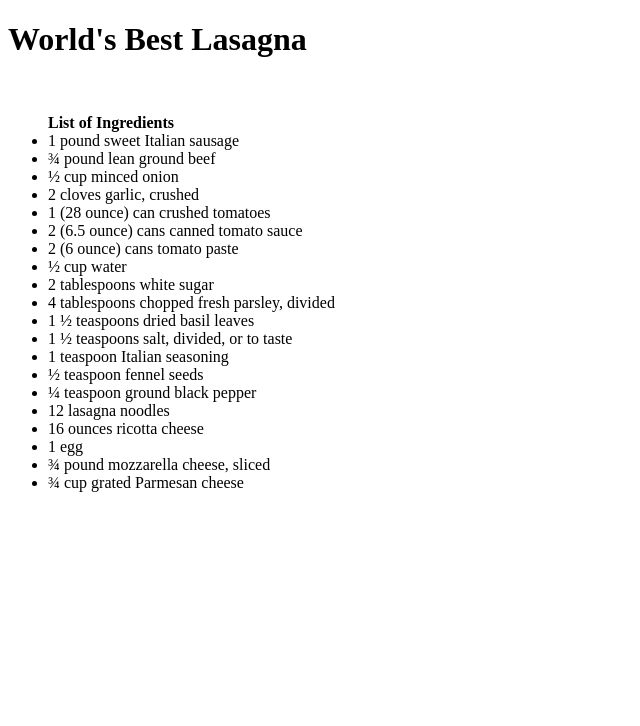
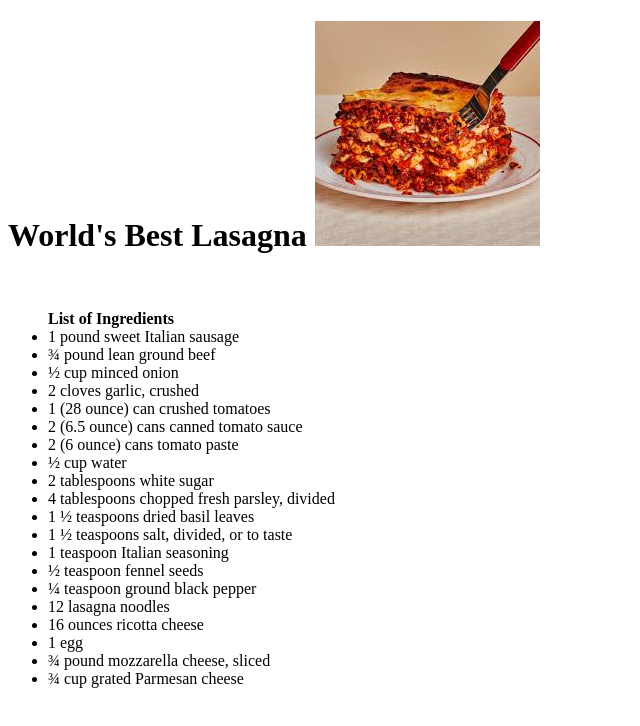
Before and after one commit to SenorManiac/odin-recipes, a plain HTML site: page recipes/lasagna.html in a window 1280 px wide. Shown: the whole page, without its empty margins (0-640 px from the left). Drawn offline with Linux system fonts and the light colour scheme.

Commit message:
Added images folder and updated lasagna.html
I added an images folder to be referenced and to
store all of the images in, and updated the header
of lasagna.html to include img lasagna.jpg

```diff
--- a/recipes/lasagna.html
+++ b/recipes/lasagna.html
@@ -6,7 +6,9 @@
     <title>Lasagna Recipe</title>
 </head>
 <body>
-    <h1>World's Best Lasagna</h1>
+    <h1>World's Best Lasagna
+        <img src="../images/lasagna.jpeg" alt="This is a picture of the Lasagna">
+    </h1>
     <br>
     <ul><strong>List of Ingredients</strong>
         <li>1 pound sweet Italian sausage</li>
```
Also changed, not shown: images/lasagna.jpeg (added).
